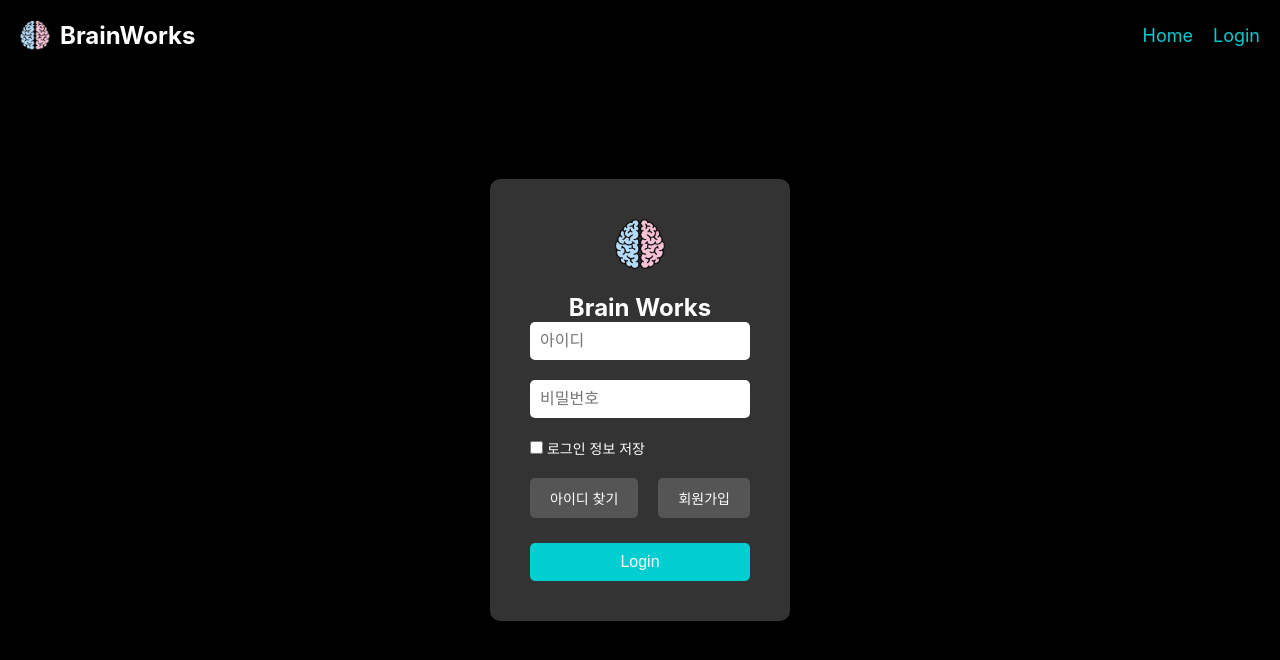
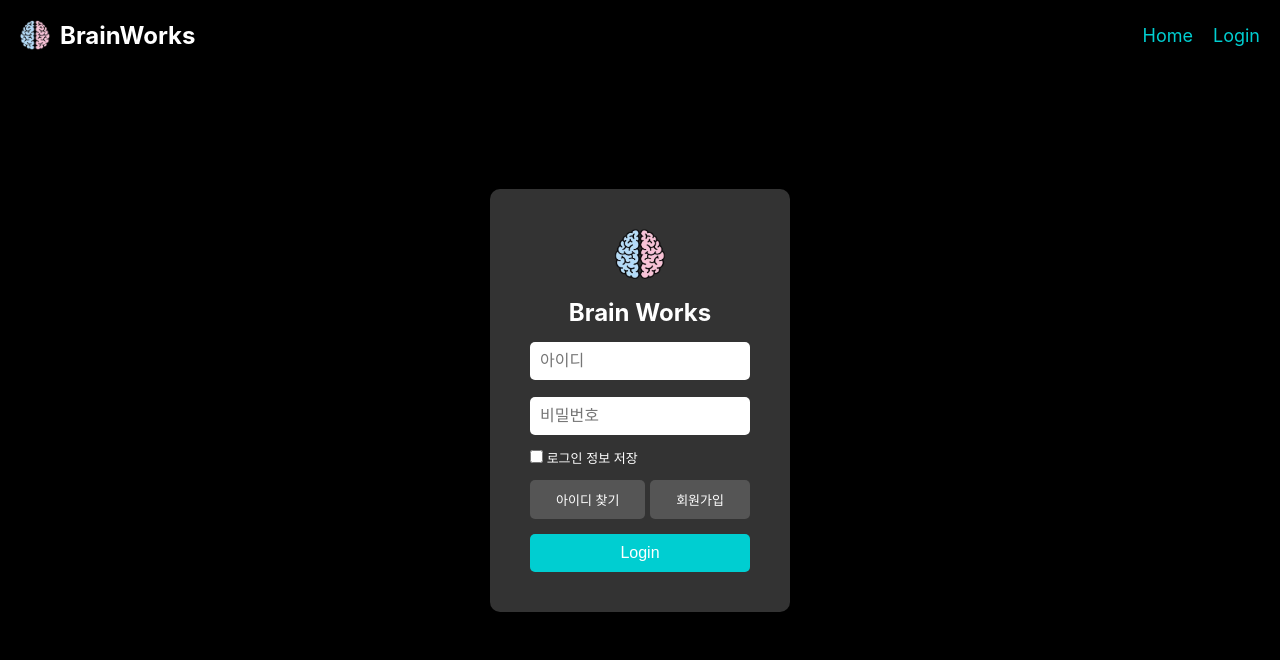
Before and after one commit to zangzoo/web, a React (Create React App) app in the folder frontend/brainworks-frontend/: page /login in a window 1280 px wide. Shown: the top 660 px of the page. Built offline with nearby package versions, Linux system fonts and the light colour scheme.

Commit message:
[Feat] components 요소 재배치

```diff
--- a/frontend/brainworks-frontend/src/components/Login.css
+++ b/frontend/brainworks-frontend/src/components/Login.css
@@ -62,41 +62,43 @@
 .login-logo {
     width: 50px;
     height: 50px;
-    margin-bottom: 20px;
+    margin-bottom: 15px;
 }
 
 .login-input {
     width: 100%;
     padding: 10px;
-    margin-bottom: 20px;
+    margin-bottom: 2px;
     border-radius: 5px;
     border: none;
     outline: none;
     font-size: 16px;
+    margin-top: 15px;
 }
 
 .options {
+    margin-top: 10px;
     text-align: left;
-    margin-bottom: 20px;
+    margin-bottom: 13px;
 }
 
 .options label {
-    font-size: 14px;
+    font-size: 13px;
 }
 
 .login-buttons {
     display: flex;
     justify-content: space-between;
-    margin-bottom: 20px;
+    margin-bottom: 10px;
 }
 
 .option-button {
     background-color: #555;
     color: white;
-    padding: 10px 20px;
+    padding: 10px 26px;
     border: none;
     border-radius: 5px;
-    font-size: 14px;
+    font-size: 13px;
     cursor: pointer;
     transition: background-color 0.3s;
 }
```
